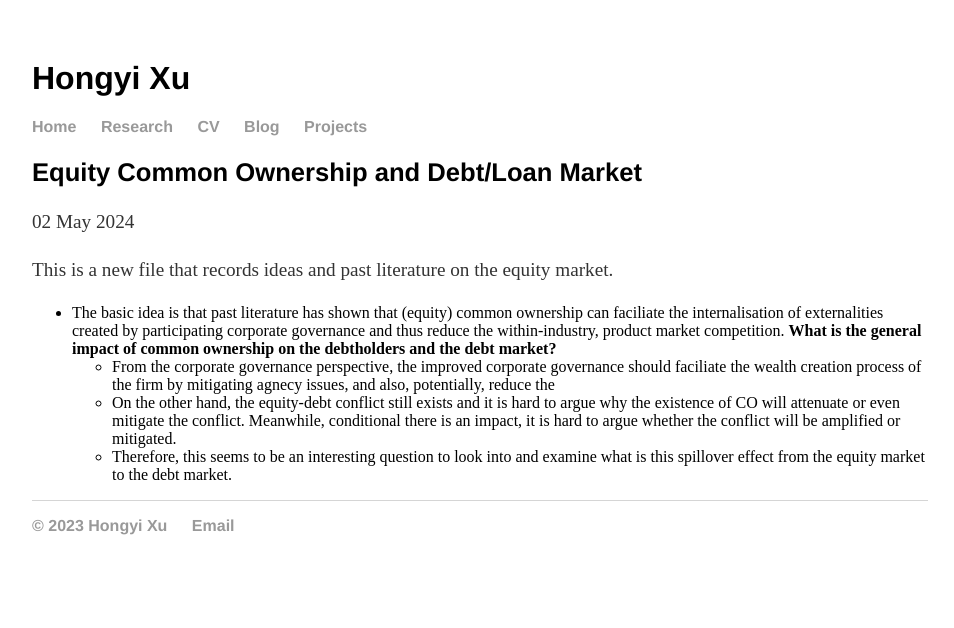
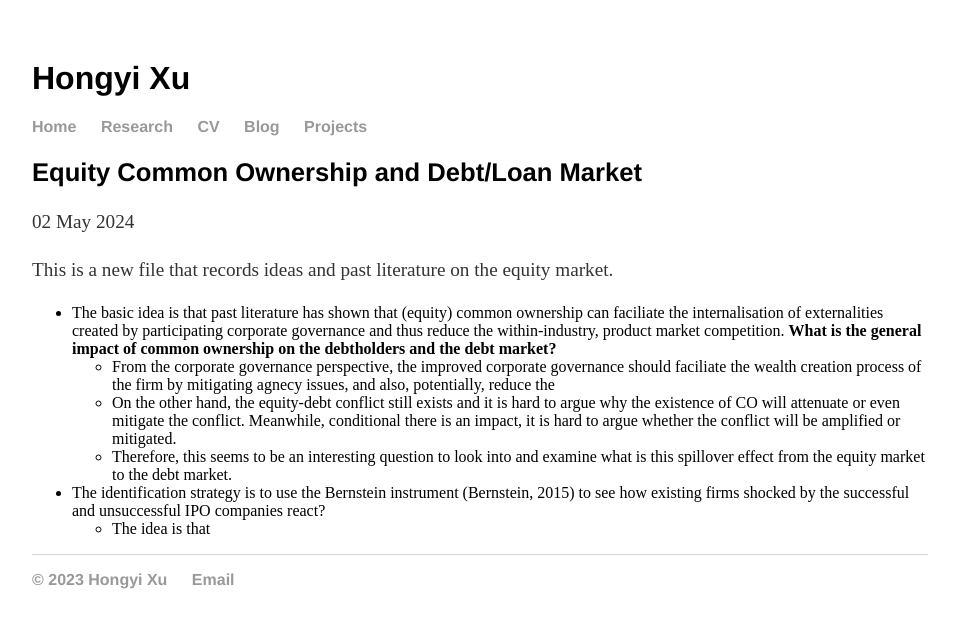
Before and after one commit to hongyileoxu/hongyileoxu.github.io, a Jekyll site: the page built from _posts/2024-05-02-project2-2024.md, in a window 1280 px wide. Shown: the top 628 px of the page, without its empty margins (160-1114 px from the left). Built offline with Jekyll 4.4.1, drawn with Linux system fonts in a browser that asks for light colours.

Commit message:
Update 2024-05-02-project2-2024.md

```diff
--- a/_posts/2024-05-02-project2-2024.md
+++ b/_posts/2024-05-02-project2-2024.md
@@ -2,6 +2,7 @@
 layout: post
 title: "Equity Common Ownership and Debt/Loan Market"
 date: 2024-05-02
+font-size: large
 ---
 
 This is a new file that records ideas and past literature on the equity market.
@@ -10,3 +11,6 @@ This is a new file that records ideas and past literature on the equity market.
    -  From the corporate governance perspective, the improved corporate governance should faciliate the wealth creation process of the firm by mitigating agnecy issues, and also, potentially, reduce the
    -  On the other hand, the equity-debt conflict still exists and it is hard to argue why the existence of CO will attenuate or even mitigate the conflict. Meanwhile, conditional there is an impact, it is hard to argue whether the conflict will be amplified or mitigated.
    -  Therefore, this seems to be an interesting question to look into and examine what is this spillover effect from the equity market to the debt market.
+
+-  The identification strategy is to use the Bernstein instrument (Bernstein, 2015) to see how existing firms shocked by the successful and unsuccessful IPO companies react?
+   -  The idea is that
```
